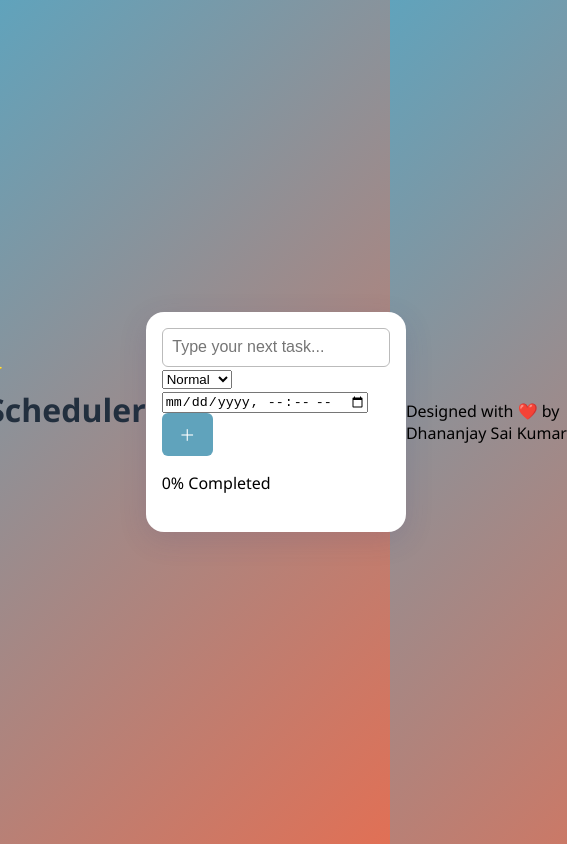
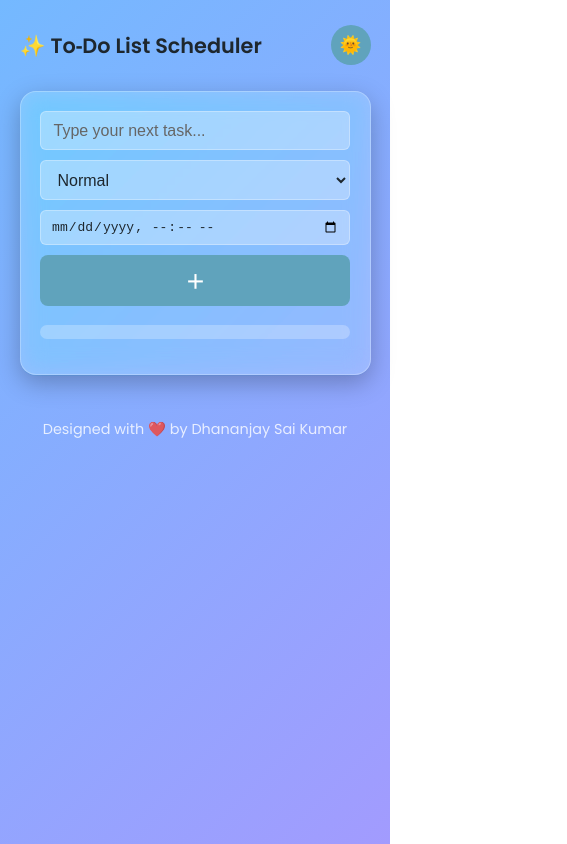
Before and after one commit to Dhananjay-Sai-Kumar-K/to-do_list_scheduler, a plain HTML site: page todo-app/index.html in a window 390 px wide. Shown: the whole page, 567 px wide, since content can reach past the window. Drawn offline with Linux system fonts and the light colour scheme; no server answers.

Commit message:
Implement feature X to enhance user experience and fix bug Y in module Z

```diff
--- a/todo-app/style.css
+++ b/todo-app/style.css
@@ -1,119 +1,253 @@
+/* ========== GLOBAL THEME VARIABLES ========== */
+:root {
+  --bg-color: linear-gradient(135deg, #74b9ff 0%, #a29bfe 100%);
+  --glass-bg: rgba(255, 255, 255, 0.2);
+  --text-color: #1e272e;
+  --accent: #60a3bc;
+  --btn-bg: #60a3bc;
+  --btn-hover: #48b1bf;
+  --high: #ff7675;
+  --normal: #74b9ff;
+  --low: #55efc4;
+}
+
+[data-theme="dark"] {
+  --bg-color: linear-gradient(135deg, #2d3436 0%, #000000 100%);
+  --glass-bg: rgba(0, 0, 0, 0.35);
+  --text-color: #dfe6e9;
+  --btn-bg: #0984e3;
+  --btn-hover: #74b9ff;
+}
+
+/* ========== BASE STYLES ========== */
+* {
+  box-sizing: border-box;
+}
+
 body {
-  background: linear-gradient(135deg, #60a3bc 0%, #e17055 100%);
-  font-family: 'Segoe UI', Arial, sans-serif;
+  font-family: 'Poppins', 'Segoe UI', sans-serif;
   min-height: 100vh;
+  background: var(--bg-color);
+  display: flex;
+  flex-direction: column;
+  align-items: center;
+  justify-content: flex-start;
   margin: 0;
   padding: 0;
-  display: flex;
-  justify-content: center;
-  align-items: center;
+  color: var(--text-color);
+  transition: background 0.5s, color 0.5s;
 }
 
-.container {
-  background: white;
-  border-radius: 18px;
-  padding: 2em 2.5em;
-  box-shadow: 0 8px 28px rgba(60,60,120,0.15);
-  min-width: 320px;
-  max-width: 400px;
-  width: 100%;
+/* Header Section */
+.app-header {
+  display: flex;
+  justify-content: space-between;
+  align-items: center;
+  width: 90%;
+  max-width: 800px;
+  margin: 1em auto;
 }
 
-h1 {
-  text-align: center;
-  color: #222f3e;
-  margin-top: 0;
-  margin-bottom: 1.4em;
+.app-header h1 {
+  font-weight: 600;
+  font-size: 1.8em;
 }
 
+#theme-toggle {
+  border: none;
+  background: var(--btn-bg);
+  color: #fff;
+  border-radius: 50%;
+  width: 40px;
+  height: 40px;
+  cursor: pointer;
+  font-size: 1.1em;
+  transition: transform 0.3s, background 0.3s;
+}
+#theme-toggle:hover {
+  transform: rotate(20deg);
+  background: var(--btn-hover);
+}
+
+/* ========== CONTAINER ========== */
+.container {
+  background: var(--glass-bg);
+  backdrop-filter: blur(12px) saturate(180%);
+  border-radius: 16px;
+  padding: 2em;
+  box-shadow: 0 8px 25px rgba(0, 0, 0, 0.25);
+  width: 90%;
+  max-width: 800px;
+  transition: background 0.4s ease-in-out;
+}
+
+/* Glassmorphism border style */
+.glass {
+  border: 1px solid rgba(255, 255, 255, 0.25);
+}
+
+/* ========== FORM SECTION ========== */
 form {
   display: flex;
-  gap: 10px;
+  flex-direction: column;
+  gap: 1em;
+  margin-bottom: 1.2em;
 }
 
-input[type="text"] {
+.input-section {
+  display: flex;
+  gap: 10px;
+  flex-wrap: wrap;
+}
+
+input[type="text"], select, input[type="datetime-local"] {
   flex: 1;
-  padding: 0.6em;
-  border: 1.5px solid #bbb;
+  padding: 0.6em 0.8em;
+  border: 1.5px solid rgba(255, 255, 255, 0.3);
   border-radius: 6px;
+  background: rgba(255, 255, 255, 0.3);
+  color: var(--text-color);
   font-size: 1em;
   outline: none;
-  transition: border-color 0.2s;
+  transition: border-color 0.2s, background 0.3s;
+}
+
+input[type="text"]::placeholder {
+  color: #666;
 }
 
 input[type="text"]:focus {
-  border-color: #60a3bc;
+  border-color: var(--accent);
 }
 
-button[type="submit"], .delete-btn {
-  padding: 0.6em 1.1em;
+button[type="submit"] {
+  padding: 0.6em 1em;
   border: none;
-  border-radius: 6px;
-  background: #60a3bc;
+  background: var(--btn-bg);
   color: white;
-  font-size: 1em;
+  font-weight: 600;
+  font-size: 1.2em;
+  border-radius: 8px;
   cursor: pointer;
-  transition: background 0.2s;
+  transition: background 0.3s, transform 0.1s;
 }
 
 button[type="submit"]:hover {
-  background: #48b1bf;
+  background: var(--btn-hover);
+  transform: scale(1.05);
 }
 
-ul#todo-list {
+/* ========== PROGRESS BAR ========== */
+.progress {
+  background: rgba(255, 255, 255, 0.25);
+  border-radius: 50px;
+  height: 14px;
+  position: relative;
+  overflow: hidden;
+}
+
+.progress-bar {
+  background: linear-gradient(90deg, #55efc4, #74b9ff);
+  width: 0%;
+  height: 100%;
+  border-radius: 50px;
+  transition: width 0.6s ease;
+}
+
+#progress-text {
+  text-align: center;
+  margin-top: 0.5em;
+  font-size: 0.9em;
+  opacity: 0.9;
+}
+
+/* ========== TASK LIST ========== */
+.task-grid {
+  display: grid;
+  grid-template-columns: repeat(auto-fit, minmax(230px, 1fr));
+  gap: 10px;
   list-style: none;
-  margin: 1.4em 0 0 0;
   padding: 0;
+  margin: 1em 0 0 0;
 }
 
 li {
+  background: rgba(255, 255, 255, 0.35);
+  border-radius: 10px;
+  padding: 1em;
+  box-shadow: 0 2px 6px rgba(0,0,0,0.1);
   display: flex;
+  justify-content: space-between;
   align-items: center;
-  justify-content: space-between;
-  margin-bottom: 0.6em;
-  padding: 0.75em 1em;
-  background: #f6f6f6;
-  border-radius: 6px;
-  box-shadow: 0 1px 4px #b2bec332;
-  transition: background 0.2s;
+  transition: 0.3s ease-in-out;
   cursor: pointer;
+  animation: fadeIn 0.3s ease-in;
+}
+
+li:hover {
+  transform: translateY(-3px);
+}
+
+/* Priority color coding */
+li[data-priority="high"] {
+  border-left: 6px solid var(--high);
+}
+li[data-priority="normal"] {
+  border-left: 6px solid var(--normal);
+}
+li[data-priority="low"] {
+  border-left: 6px solid var(--low);
 }
 
 li.completed {
-  background: #c8d6e5;
   text-decoration: line-through;
-  color: #636e72;
   opacity: 0.7;
+  background: rgba(200, 220, 230, 0.3);
 }
 
 .delete-btn {
-  background: #e17055;
-  margin-left: 10px;
-  transition: background 0.2s;
+  background: #d63031;
+  border: none;
+  color: #fff;
+  border-radius: 6px;
+  padding: 0.4em 0.6em;
+  cursor: pointer;
+  transition: background 0.3s;
 }
 
 .delete-btn:hover {
-  background: #d63031;
+  background: #e74c3c;
 }
 
-li {
-  animation: fadeIn 0.25s;
+/* ========== FOOTER ========== */
+footer {
+  text-align: center;
+  margin: 2em 0 1em 0;
+  color: rgba(255,255,255,0.8);
+  font-size: 0.9em;
 }
 
+/* ========== ANIMATIONS ========== */
 @keyframes fadeIn {
-  from { transform: translateY(8px); opacity: 0; }
-  to   { transform: none; opacity: 1; }
+  from { opacity: 0; transform: translateY(10px); }
+  to { opacity: 1; transform: translateY(0); }
 }
 
+/* ========== RESPONSIVE ========== */
+@media (max-width: 650px) {
+  .app-header h1 {
+    font-size: 1.3em;
+  }
 
-@media (max-width: 600px) {
   .container {
-    padding: 1em;
-    min-width: unset;
-    width: 98%;
+    padding: 1.2em;
   }
-  ul#todo-list li {
-    font-size: 0.94em;
-    padding: 0.7em 0.7em;
+
+  .input-section {
+    flex-direction: column;
+  }
+
+  button[type="submit"] {
+    width: 100%;
   }
 }
```
Also changed, not shown: 1 other file.
